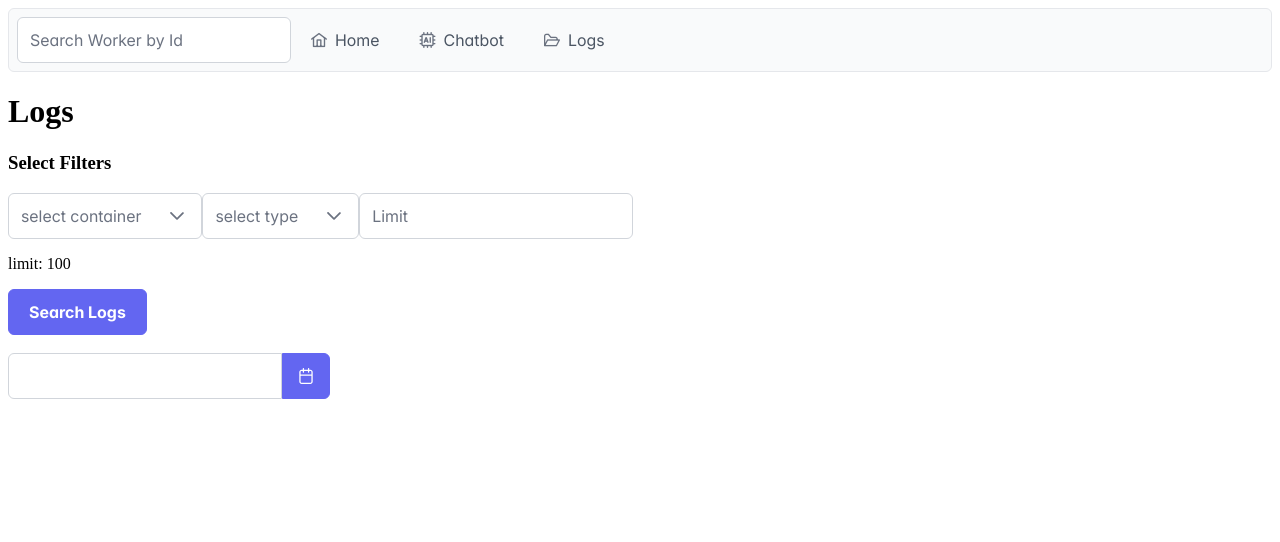
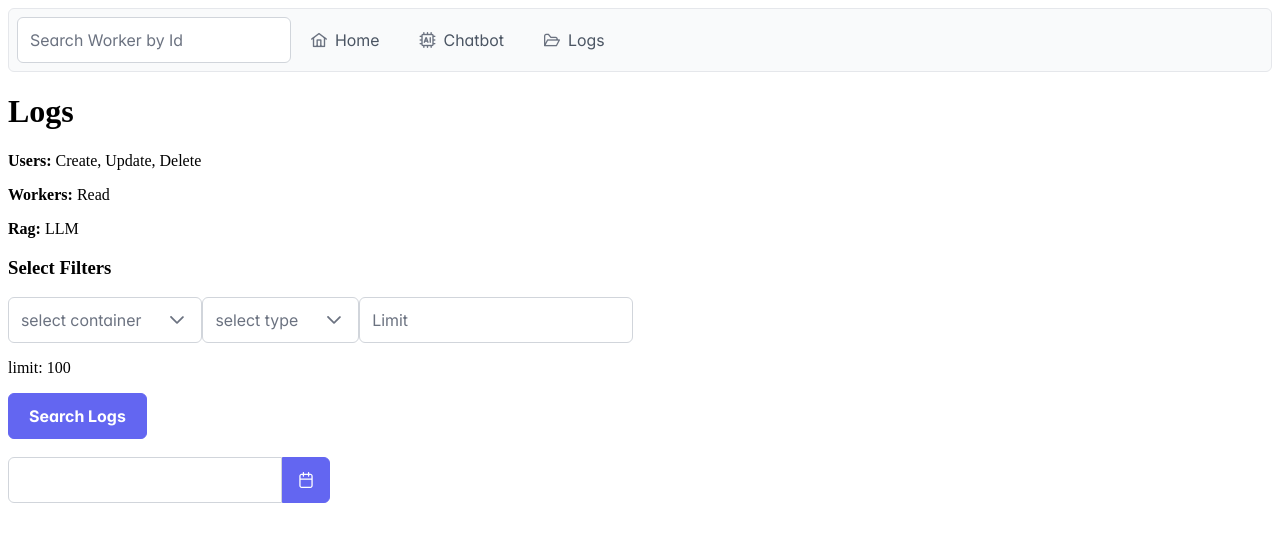
Before and after one commit to CristhianAC/NeoReg-Frontend, a React (Vite) app in the folder frontend/: page /logs in a window 1280 px wide. Shown: the top 542 px of the page. Built offline with nearby package versions, Linux system fonts and the light colour scheme.

Commit message:
improved logs, added error boundaries

```diff
--- /dev/null
+++ b/frontend/src/components/ErrorBoundary.jsx
@@ -0,0 +1,18 @@
+import { Component } from "react";
+
+class ErrorBoundary extends Component {
+  state = { hasError: false };
+
+  static getDerivedStateFromError() {
+    return { hasError: true };
+  }
+
+  render() {
+    if (this.state.hasError) {
+      return <p>Error: Can't get workers from Database</p>;
+    }
+    return this.props.children;
+  }
+}
+
+export default ErrorBoundary;
--- a/frontend/src/components/Navbar.jsx
+++ b/frontend/src/components/Navbar.jsx
@@ -31,7 +31,7 @@ function Navbar() {
       onKeyDown={(e) => {
         if (e.key === "Enter" && e.target.value?.trim() !== "") {
           console.log("Search:", e.target.value);
-          navigate(`/worker/${e.target.value}`);
+          navigate(`/panel/${e.target.value}`);
         }
       }}
     />
--- a/frontend/src/pages/Home.jsx
+++ b/frontend/src/pages/Home.jsx
@@ -1,8 +1,8 @@
-import { useEffect, useRef } from 'react';
-import { useLocation } from 'react-router-dom';
-import { Toast } from 'primereact/toast';
+import { useEffect, useRef } from "react";
+import { useLocation } from "react-router-dom";
+import { Toast } from "primereact/toast";
 import Table from "../components/Table";
-
+import ErrorBoundary from "../components/ErrorBoundary";
 function Home() {
   const toast = useRef(null);
   const { state, pathname } = useLocation();
@@ -20,9 +20,11 @@ function Home() {
     <>
       <Toast ref={toast} />
       <div>
-      <h1>Home</h1>
-      <Table />
-    </div>
+        <h1>Home</h1>
+        <ErrorBoundary>
+          <Table />
+        </ErrorBoundary>
+      </div>
     </>
   );
 }
--- a/frontend/src/pages/LogPage.jsx
+++ b/frontend/src/pages/LogPage.jsx
@@ -4,6 +4,16 @@ function LogPage() {
   return (
     <div>
       <h1>Logs</h1>
+      <p>
+        <span style={{ fontWeight: "bold" }}>Users: </span>Create, Update,
+        Delete
+      </p>
+      <p>
+        <span style={{ fontWeight: "bold" }}>Workers: </span> Read
+      </p>
+      <p>
+        <span style={{ fontWeight: "bold" }}>Rag: </span> LLM{" "}
+      </p>
       <LogTable />
     </div>
   );
```
